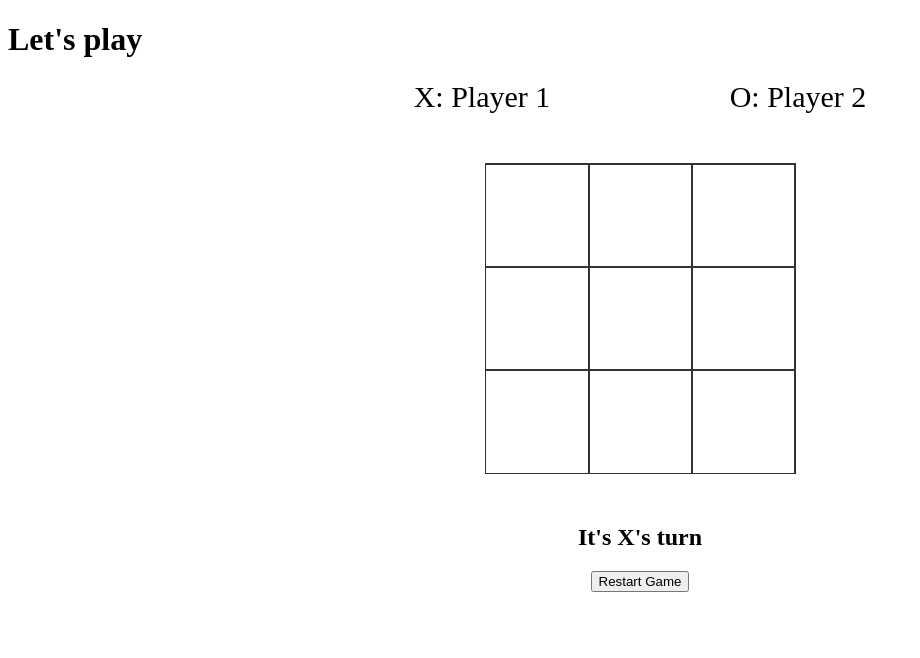
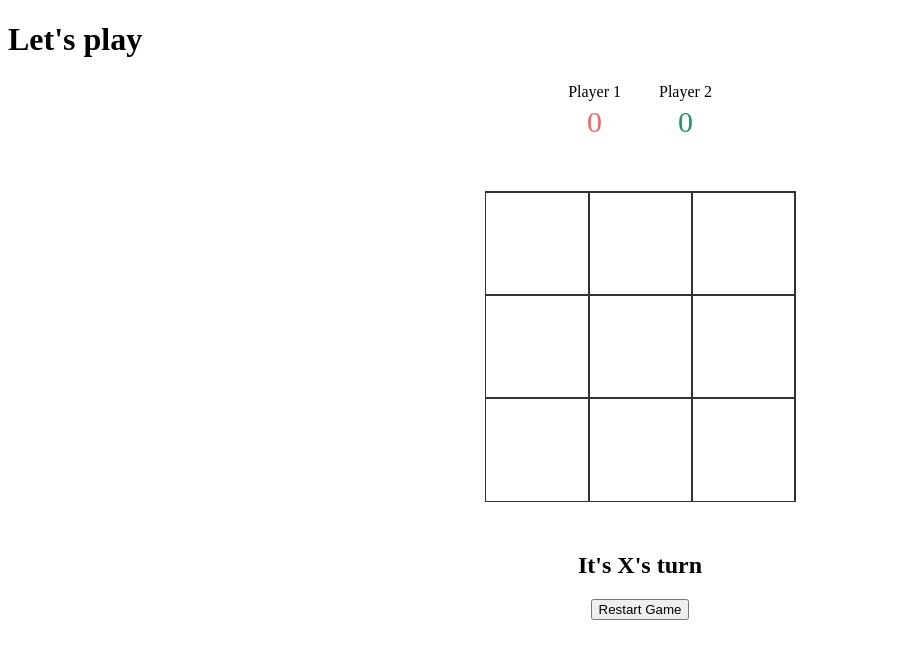
Before and after one commit to MyProjectsVaishnavi/EPITA_WEB, a plain HTML site: page Tic_Tac_Toe/index.html in a window 1280 px wide. Shown: the whole page, without its empty margins (0-920 px from the left). Drawn offline with Linux system fonts and the light colour scheme.

Commit message:
New addition

```diff
--- a/Tic_Tac_Toe/index.html
+++ b/Tic_Tac_Toe/index.html
@@ -14,15 +14,43 @@
 	<!-- Name for the players -->
 
 	<div id="players">
-		<div class="player1 player">
+		<!-- <div class="player1 player">
 			<span class="player1_play">X</span>: <span>Player 1</span>
 		</div>
 		<div class="player2 player">
 			<span class="player2_play">O</span>: <span>Player 2</span>
 		</div>
+		<table id="scoreboard">
+		<tr>
+			<td class="score" id="player1">
+      		0
+    		</td>
+   			<td> &nbsp; </td>
+    		<td class="score" id="player2">
+      		0
+    		</td>
+		</tr>
+		</table> -->
+		<table id="scoreboard" align="center">
+  <tr>
+    <td> Player 1 </td>
+    <td width="30"> &nbsp; </td>
+    <td> Player 2 </td>
+  </tr>
+  <tr>
+    <td class="score" id="player1">
+      0
+    </td>
+    <td> &nbsp; </td>
+    <td class="score" id="player2">
+      0
+    </td>
+  </tr>
+</table>
 	</div>
 
 	<table id="table_game">
+
 		<tr>
 			<td id="0" class="col"></td>
 			<td id="1" class="col"></td>
@@ -38,6 +66,7 @@
 			<td id="7" class="col"></td>
 			<td id="8" class="col"></td>
 		</tr>
+
 	</table>
 
 	<h2 class="game--status"></h2>
```
